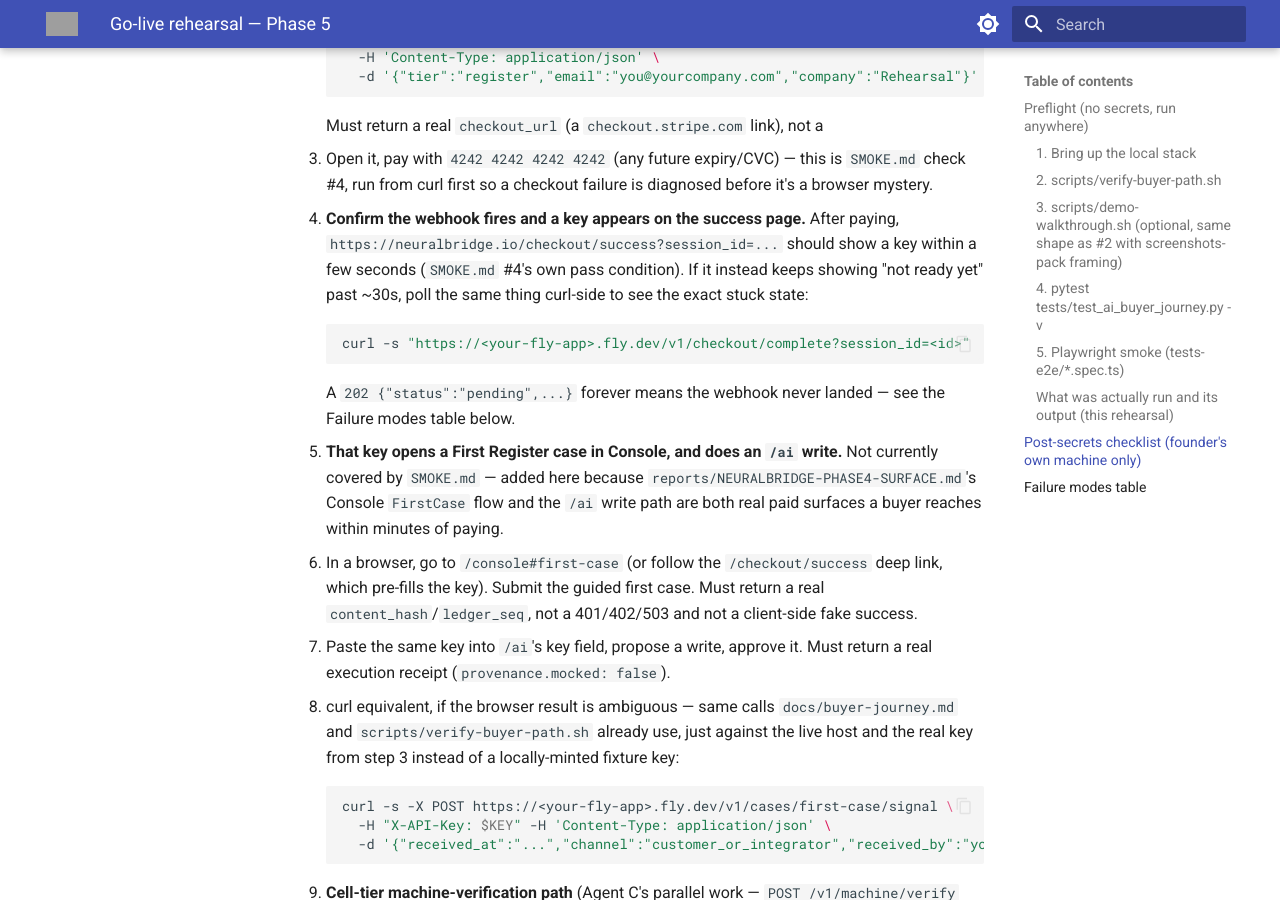
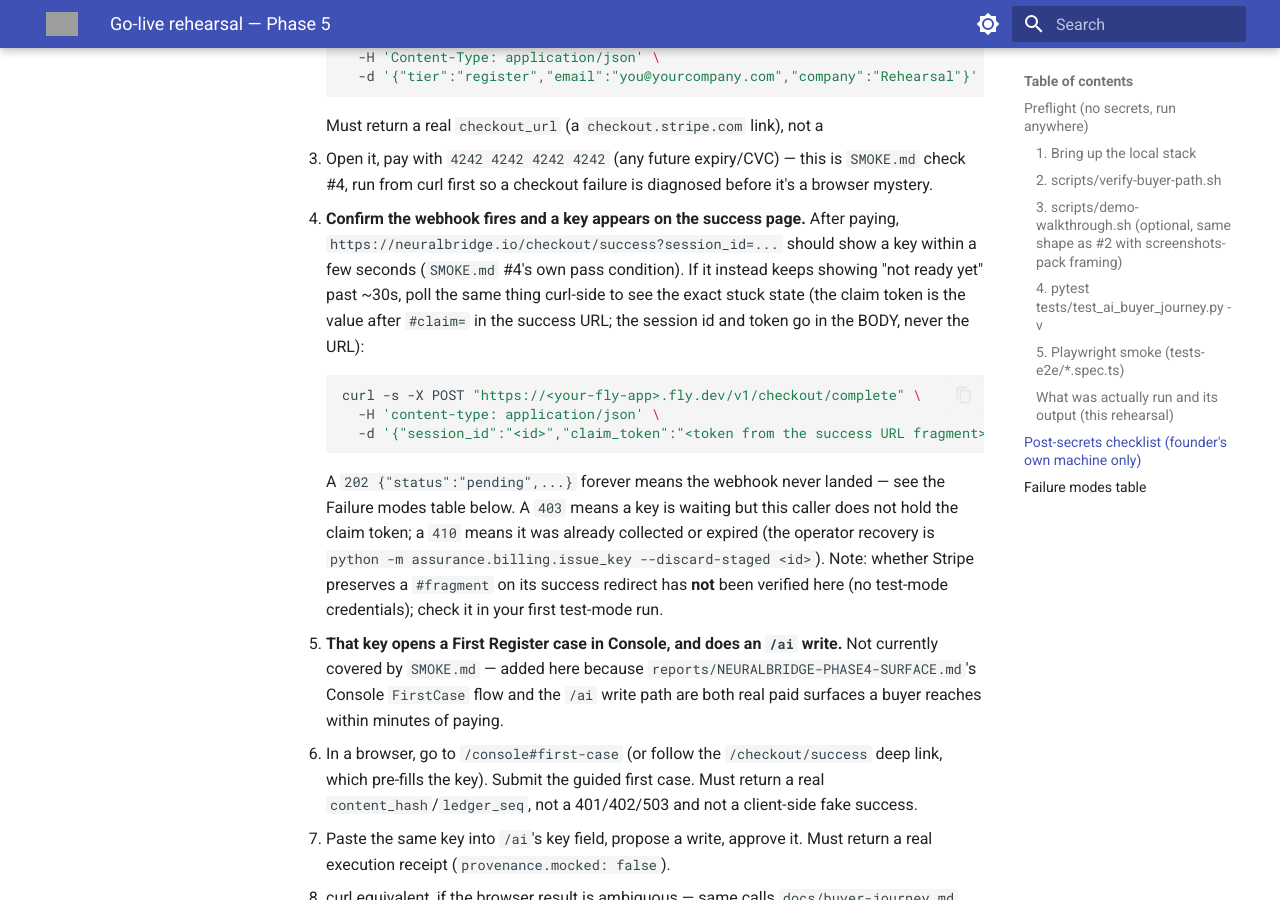
Before and after one commit to iceccarelli/neuralbridge, an MkDocs documentation site: the page built from docs/GO-LIVE.md, in a window 1280 px wide and 900 px high, scrolled down 4408 px. Built offline with MkDocs 1.6.1 and Material for MkDocs 9.7.7, drawn with Linux system fonts in a browser that asks for light colours; grey boxes are pictures that could not be loaded.

Commit message:
docs+api: retire the last references to the GET key claim; correct the MCP page's free-tool line
cache_headers keeps the retired GET in its no-store list and adds the POST claim; the log filter docstring and the GO-LIVE runbook describe the
POST claim (session id and token in the body) and its 403/410 outcomes, and flag that Stripe's preservation of a #fragment on the success
redirect is unverified (no test-mode credentials). The MCP page said only two tools work without a key; more do, so it now says which kind.

Co-Authored-By: Claude Sonnet 5.5 <noreply@anthropic.com>
Claude-Session: https://claude.ai/code/session_015MxsmBvVzj88BKw6KS78yo

````diff
--- a/docs/GO-LIVE.md
+++ b/docs/GO-LIVE.md
@@ -221,12 +221,19 @@ it is cross-referenced, not repeated.
    After paying, `https://neuralbridge.io/checkout/success?session_id=...`
    should show a key within a few seconds (`SMOKE.md` #4's own pass
    condition). If it instead keeps showing "not ready yet" past ~30s, poll
-   the same thing curl-side to see the exact stuck state:
+   the same thing curl-side to see the exact stuck state (the claim token is the
+   value after `#claim=` in the success URL; the session id and token go in the BODY, never the URL):
    ```bash
-   curl -s "https://<your-fly-app>.fly.dev/v1/checkout/complete?session_id=<id>"
+   curl -s -X POST "https://<your-fly-app>.fly.dev/v1/checkout/complete" \
+     -H 'content-type: application/json' \
+     -d '{"session_id":"<id>","claim_token":"<token from the success URL fragment>"}'
    ```
    A `202 {"status":"pending",...}` forever means the webhook never landed —
-   see the Failure modes table below.
+   see the Failure modes table below. A `403` means a key is waiting but this
+   caller does not hold the claim token; a `410` means it was already collected or
+   expired (the operator recovery is `python -m assurance.billing.issue_key --discard-staged <id>`).
+   Note: whether Stripe preserves a `#fragment` on its success redirect has **not** been
+   verified here (no test-mode credentials); check it in your first test-mode run.
 
 4. **That key opens a First Register case in Console, and does an `/ai` write.**
    Not currently covered by `SMOKE.md` — added here because
````
Also changed, not shown: 3 other files.
